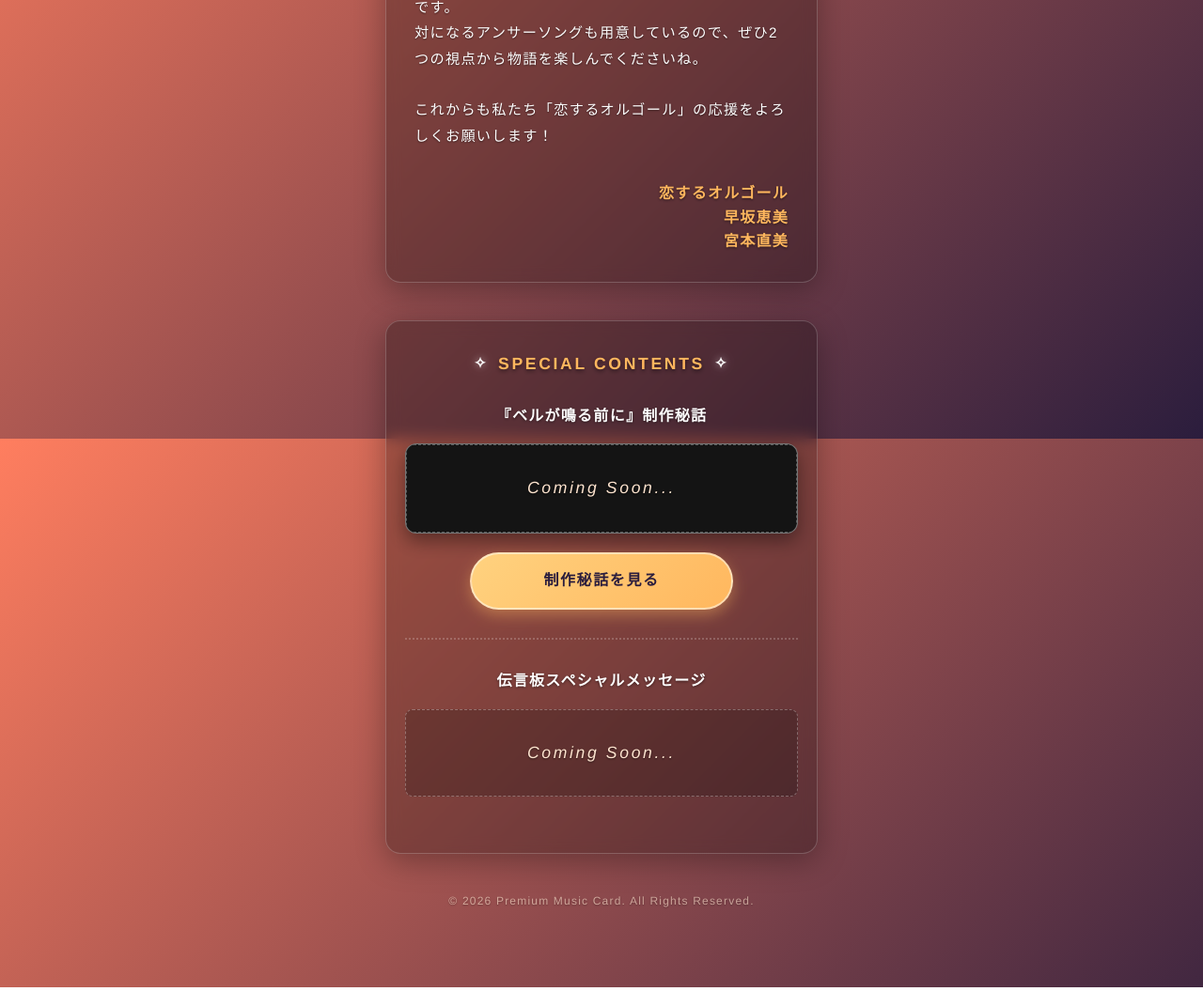
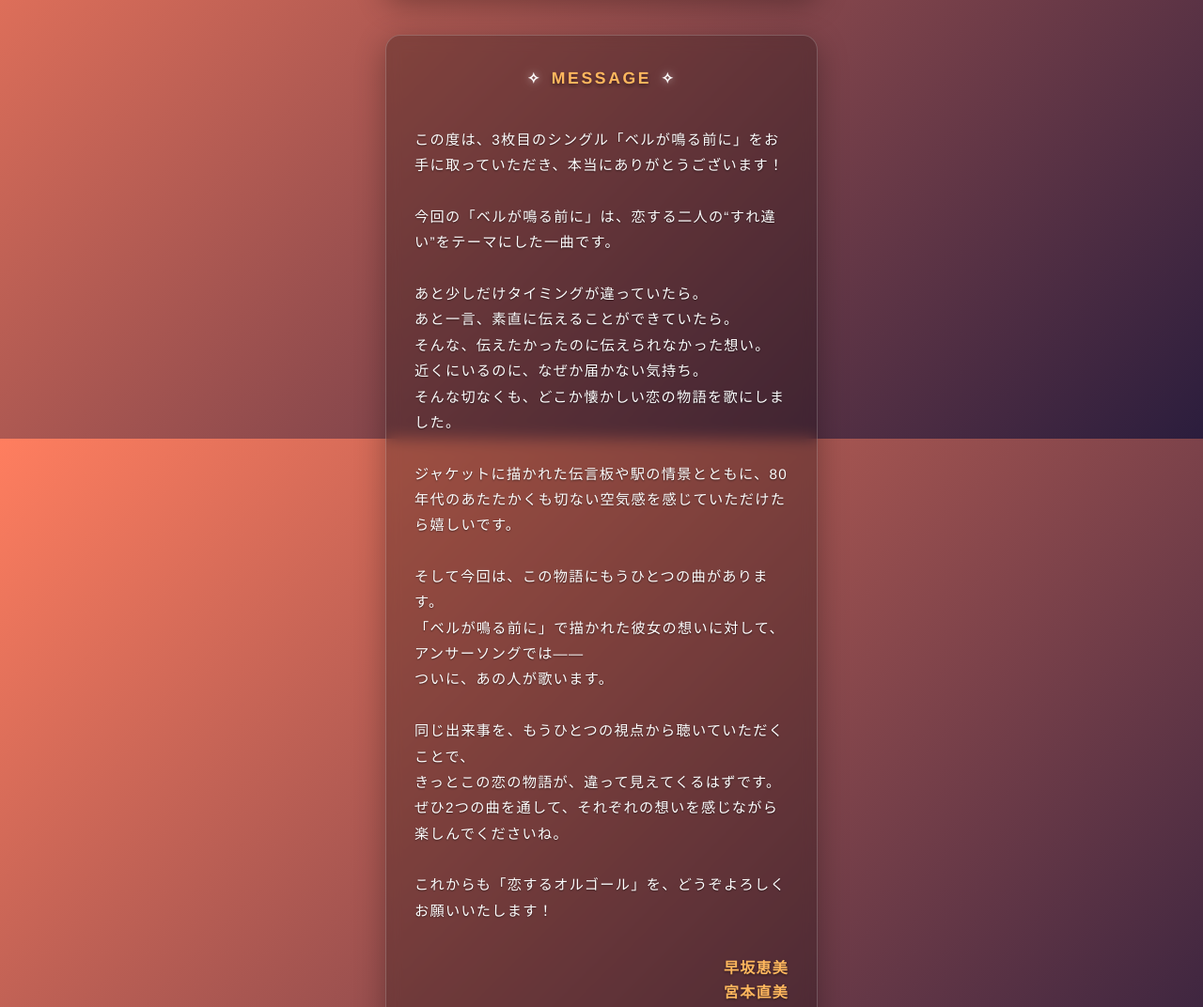
Before and after one commit to atthebeginningjy-creator/beruga-narumaeni, a plain HTML site: page index.html in a window 1280 px wide. Shown: the part 1133-2205 px from the top of the page at 94% size. Before the commit the page ends 2184 px from the top, so only its background shows below. Drawn offline with Linux system fonts and the light colour scheme.

Commit message:
Add files via upload

```diff
--- a/index.html
+++ b/index.html
@@ -292,8 +292,7 @@
         <!-- メインタイトル：恋するオルゴール -->
         <section id="sec-top">
             <div class="jacket-area">
-                <!-- 保存したジャケット画像のファイル名を指定してください -->
-                <img id="lp-jacket" src="./bell_jacket.jpg" alt="恋するオルゴール ベルが鳴る前に Jacket">
+                <img id="lp-jacket" src="IMG_1791.JPG" alt="恋するオルゴール ベルが鳴る前に ジャケット">
             </div>
             <h1 class="main-title">恋するオルゴール</h1>
             <p class="catchphrase">あと五分だけ早ければ——&#10;きっと、また会えたのに…</p>
@@ -319,16 +318,29 @@
         <!-- メッセージ -->
         <section id="sec-message">
             <h2>Message</h2>
-            <p class="message-text">この度は、サードシングル「ベルが鳴る前に」をお手に取っていただき、本当にありがとうございます！
+            <p class="message-text">この度は、3枚目のシングル「ベルが鳴る前に」をお手に取っていただき、本当にありがとうございます！
 
-今回の舞台は夕暮れの駅のホーム。
-あと少しのすれ違いや、伝えられなかった切ない想いを込めて歌いました。
+今回の「ベルが鳴る前に」は、恋する二人の“すれ違い”をテーマにした一曲です。
 
-ジャケットの伝言板や駅の情景と一緒に、80年代のあたたかくも切ない空気感を感じていただけたら嬉しいです。
-対になるアンサーソングも用意しているので、ぜひ2つの視点から物語を楽しんでくださいね。
+あと少しだけタイミングが違っていたら。
+あと一言、素直に伝えることができていたら。
+そんな、伝えたかったのに伝えられなかった想い。
+近くにいるのに、なぜか届かない気持ち。
+そんな切なくも、どこか懐かしい恋の物語を歌にしました。
 
-これからも私たち「恋するオルゴール」の応援をよろしくお願いします！</p>
-            <div class="message-signature">恋するオルゴール<br>早坂恵美<br>宮本直美</div>
+ジャケットに描かれた伝言板や駅の情景とともに、80年代のあたたかくも切ない空気感を感じていただけたら嬉しいです。
+
+そして今回は、この物語にもうひとつの曲があります。
+「ベルが鳴る前に」で描かれた彼女の想いに対して、
+アンサーソングでは——
+ついに、あの人が歌います。
+
+同じ出来事を、もうひとつの視点から聴いていただくことで、
+きっとこの恋の物語が、違って見えてくるはずです。
+ぜひ2つの曲を通して、それぞれの想いを感じながら楽しんでくださいね。
+
+これからも「恋するオルゴール」を、どうぞよろしくお願いいたします！</p>
+            <div class="message-signature">早坂恵美<br>宮本直美</div>
         </section>
 
         <!-- スペシャルコンテンツ -->
@@ -349,7 +361,7 @@
 
             <!-- メンバーから手書きスペシャルメッセージボード -->
             <div class="secret-block">
-                <div class="secret-title">伝言板スペシャルメッセージ</div>
+                <div class="secret-title">メンバーから手書きスペシャルメッセージボード</div>
                 <div class="coming-soon">Coming Soon...</div>
             </div>
         </section>
```
